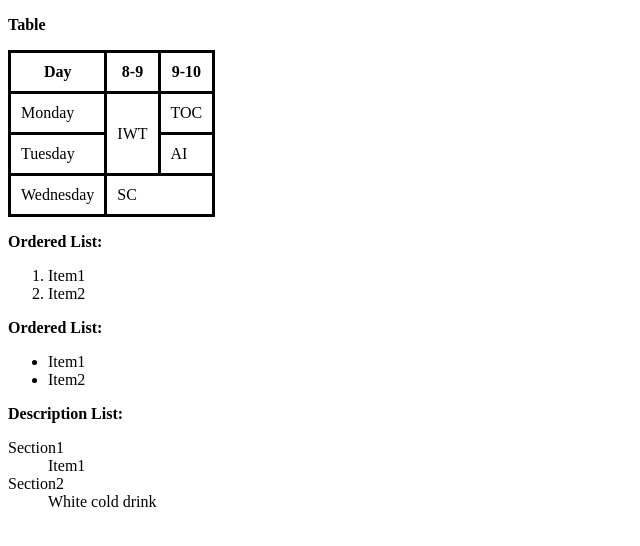
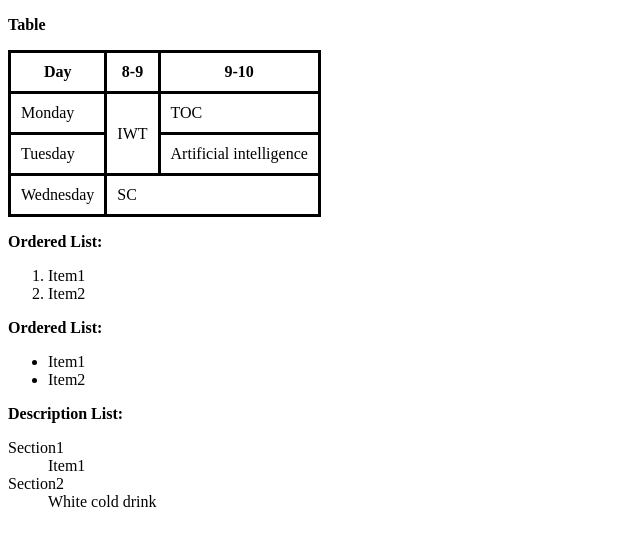
Before and after one commit to jijo-OO7/IWT_ASSIGNMENT, a plain HTML site: page assignment3/question3.html in a window 1280 px wide. Shown: the whole page, without its empty margins (0-640 px from the left). Drawn offline with Linux system fonts and the light colour scheme.

Commit message:
Update question3.html

```diff
--- a/assignment3/question3.html
+++ b/assignment3/question3.html
@@ -39,7 +39,7 @@
         </tr>
         <tr>
           <td>Tuesday</td>
-          <td>AI</td>
+          <td>Artificial intelligence </td>
         </tr>
         <tr>
           <td>Wednesday</td>
```
